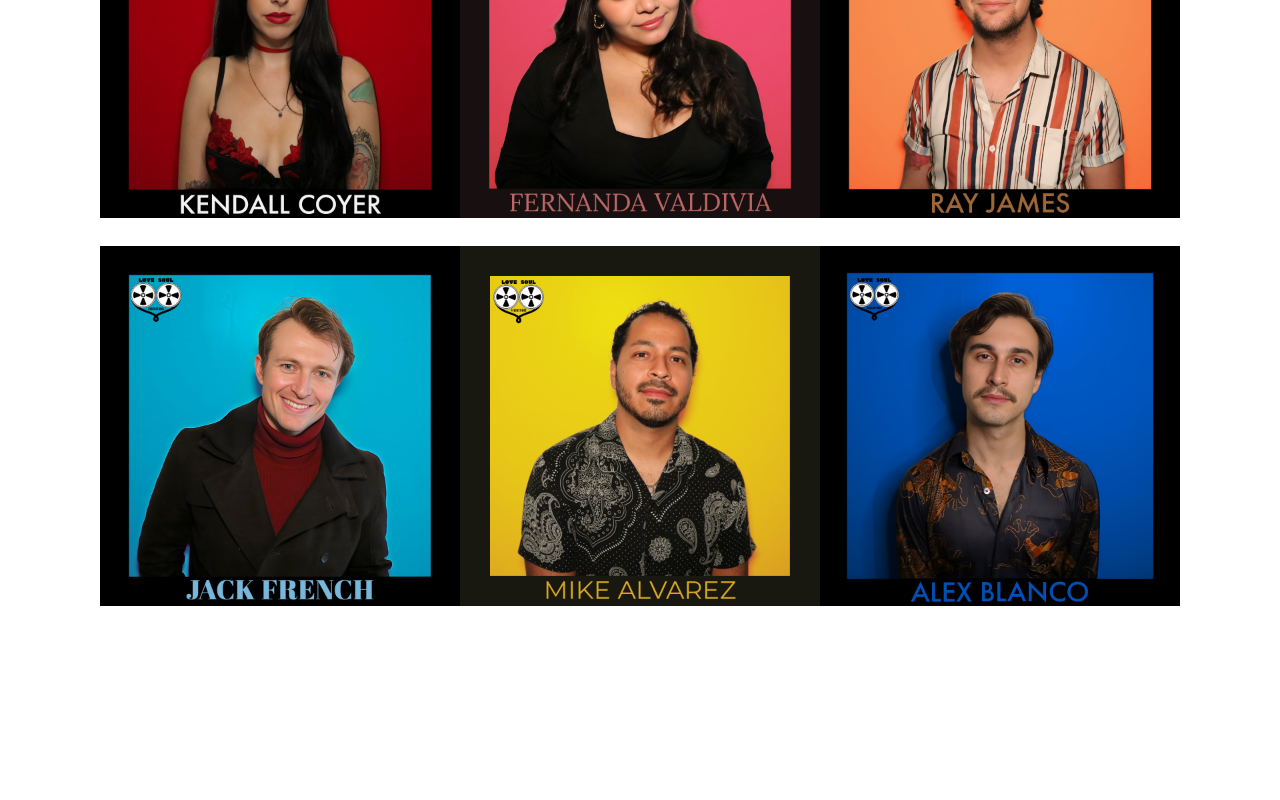
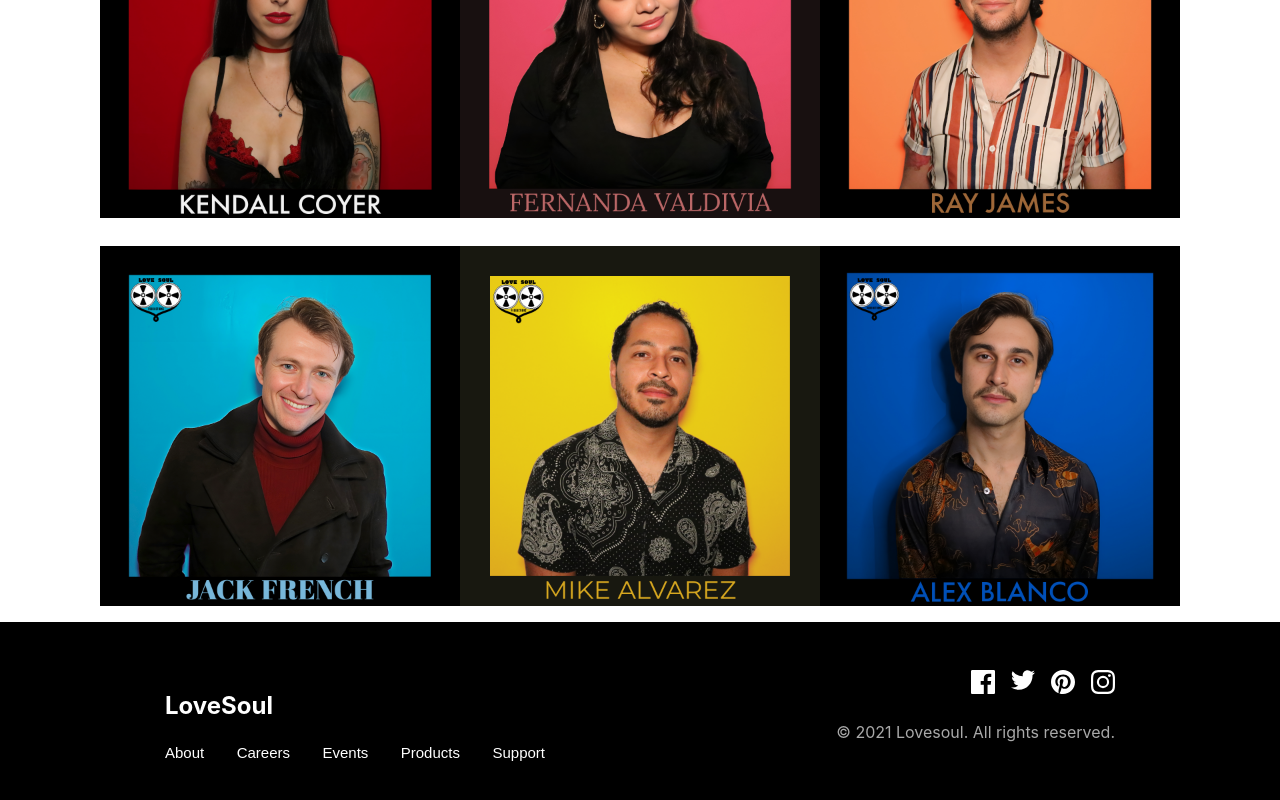
Before and after one commit to CESAR-JARAMILLO/Lovesoul-React, a React (Create React App) app: page / in a window 1280 px wide. Shown: the part 1687-2487 px from the top of the page. Before the commit the page ends 2309 px from the top, so only its background shows below. Built offline with nearby package versions, Linux system fonts and the light colour scheme.

Commit message:
added and styled Footer component

```diff
--- a/src/App.js
+++ b/src/App.js
@@ -3,6 +3,7 @@ import './App.css';
 import Navbar from './components/Navbar/Navbar'
 import AboutSection from './components/AboutSection/AboutSection'
 import ArtistSection from './components/ArtistSection/ArtistSection'
+import Footer from './components/Footer/Footer'
 
 function App() {
   const [isHamburgerClicked, setIsHamburgerClicked] = useState(false);
@@ -43,6 +44,7 @@ function App() {
       </div>
       <AboutSection />
       <ArtistSection />
+      <Footer />
     </div>
   );
 }
--- /dev/null
+++ b/src/components/Footer/Footer.css
@@ -0,0 +1,105 @@
+footer {
+  background-color: #000;
+  display: flex;
+  flex-direction: column;
+  align-items: center;
+}
+
+footer
+.left-container {
+  margin-top: 56px;
+}
+
+footer
+.logo {
+  margin-bottom: 32px;
+}
+
+footer
+.footer-links {
+  height: 190px;
+  display: flex;
+  flex-direction: column;
+  justify-content: space-around;
+  text-align: center;
+}
+
+footer
+.footer-links
+a {
+  font-family: 'Alata', sans-serif;
+  font-size: 15px;
+  color: #fff;
+  text-decoration: none;
+  text-transform: capitalize;
+}
+
+footer
+.right-container {
+  margin: 48px 0 56px 0;
+  display: flex;
+  flex-direction: column;
+  align-items: center;
+}
+
+footer
+.right-container
+.social-links {
+  width: 144px;
+  display: flex;
+  justify-content: space-between;
+}
+
+footer
+.right-container
+p {
+  margin-top: 16px;
+  color: #a9a9a9;
+}
+
+@media (min-width: 1096px) {
+  footer {
+    flex-direction: row;
+    align-items: center;
+    justify-content: space-between;
+  }
+
+  footer
+  .left-container {
+    margin-left: 165px;
+    margin-top: 0;
+  }
+
+  footer
+  .logo {
+    margin-bottom: 24px;
+  }
+
+  footer
+  .footer-links {
+    height: 25px;
+    width: 380px;
+    flex-direction: row;
+    justify-content: space-between;
+  }
+
+  footer
+  .right-container {
+    margin-right: 165px;
+    align-items: flex-end;
+  }
+
+  footer
+  .right-container
+  .social-links {
+    width: 144px;
+    display: flex;
+    justify-content: space-between;
+  }
+
+  footer
+  .right-container
+  p {
+    margin-top: 24px;
+  }
+}
--- /dev/null
+++ b/src/components/Footer/Footer.js
@@ -0,0 +1,34 @@
+import React from 'react'
+import './Footer.css'
+import facebook from '../../images/icons/icon-facebook.svg'
+import instagram from '../../images/icons/icon-instagram.svg'
+import pinterest from '../../images/icons/icon-pinterest.svg'
+import twitter from '../../images/icons/icon-twitter.svg'
+
+function Footer() {
+  return (
+    <footer>
+      <div className="left-container">
+      <p className="logo">LoveSoul</p>
+      <div className="footer-links">
+        <a href="/">about</a>
+        <a href="/">careers</a>
+        <a href="/">events</a>
+        <a href="/">products</a>
+        <a href="/">support</a>
+      </div>
+    </div>
+    <div className="right-container">
+      <div className="social-links">
+        <a href="/"><img src={facebook} alt="icon-facebook" /></a>
+        <a href="/"><img src={twitter} alt="icon-twitter" /></a>
+        <a href="/"><img src={pinterest} alt="icon-pinterest" /></a>
+        <a href="/"><img src={instagram} alt="icon-instagram" /></a>
+      </div>
+      <p>© 2021 Lovesoul. All rights reserved.</p>
+    </div>
+    </footer>
+  )
+}
+
+export default Footer
```
